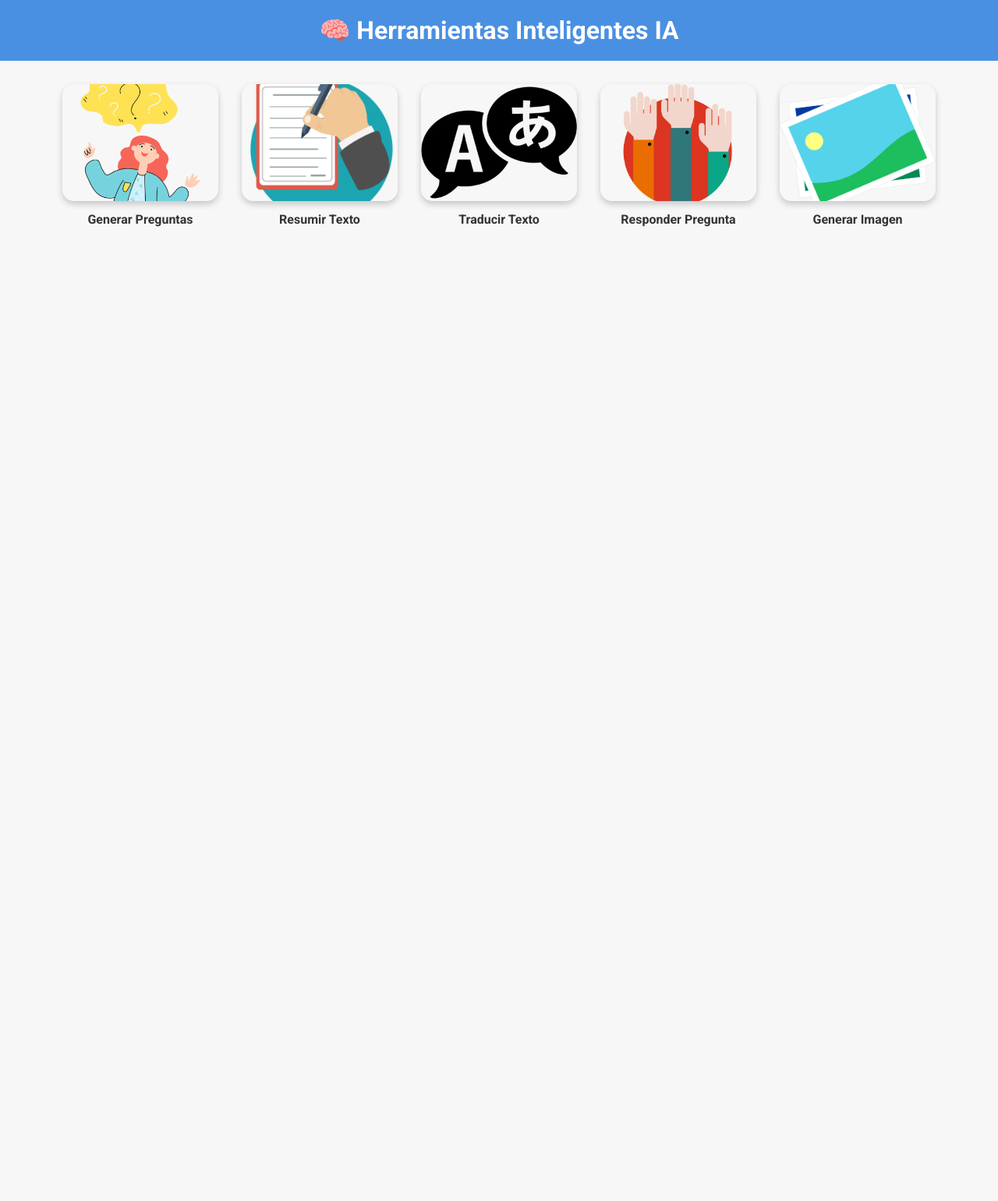
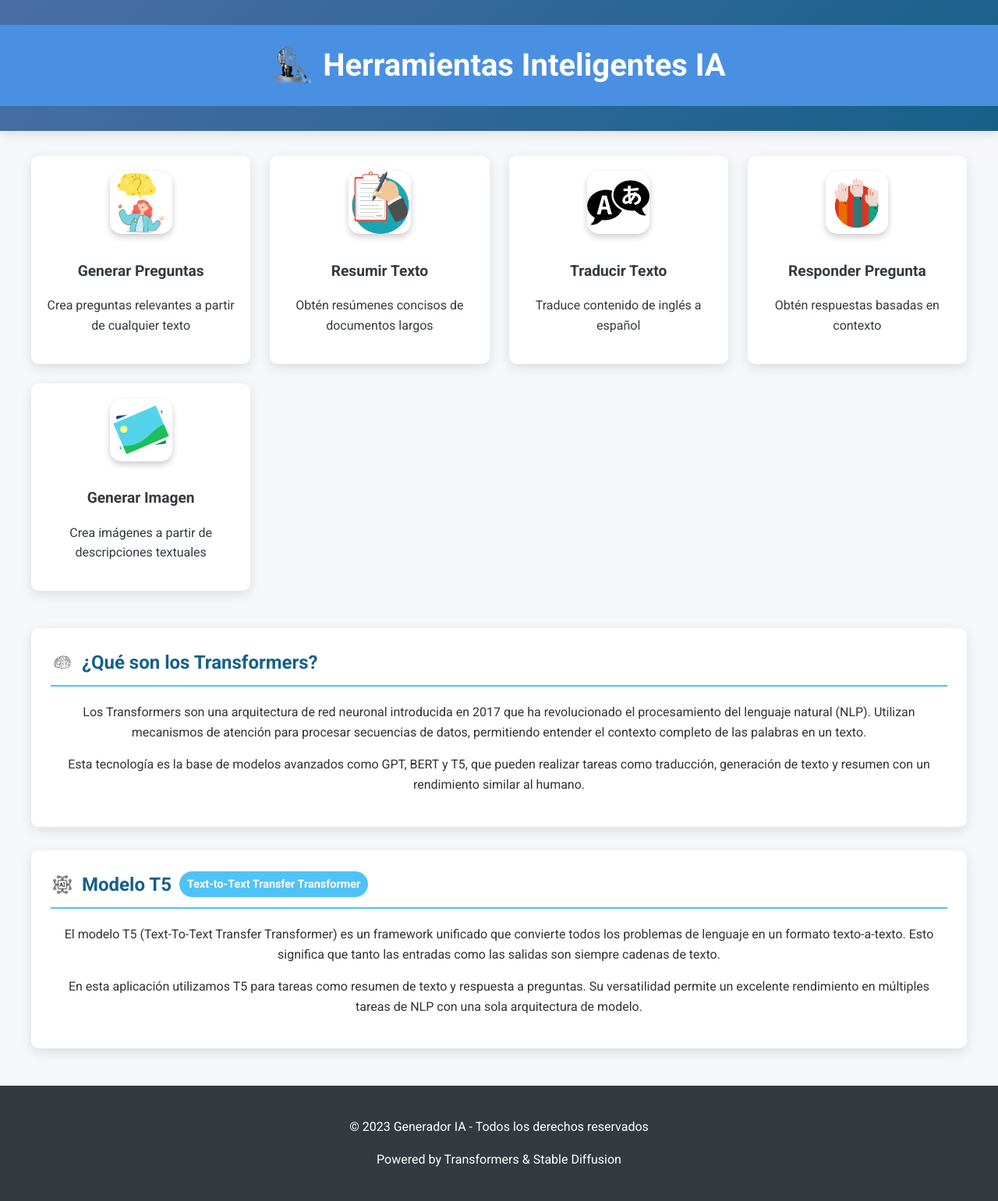
Before and after one commit to Uziel007/ConversacionesIA, a Flask app: page / in a window 1280 px wide. Shown: the whole page at 78% size. Before the commit the page ends 291 px from the top, so only its background shows below. Run offline with Flask 3, Linux system fonts and the light colour scheme.

Commit message:
Parte de imagenes y dashboard anexada

```diff
--- a/templates/index.html
+++ b/templates/index.html
@@ -1,20 +1,227 @@
-<!-- templates/index.html -->
 <!DOCTYPE html>
 <html lang="es">
 <head>
   <meta charset="UTF-8">
-  <title>Generador IA</title>
+  <meta name="viewport" content="width=device-width, initial-scale=1.0">
+  <title>Generador IA - Dashboard</title>
   <link rel="stylesheet" href="{{ url_for('static', filename='css/style.css') }}">
   <link href="https://fonts.googleapis.com/css2?family=Roboto:wght@400;700&display=swap" rel="stylesheet">
+  <style>
+    :root {
+      --primary-color: #4a6fa5;
+      --secondary-color: #166088;
+      --accent-color: #4fc3f7;
+      --light-color: #f8f9fa;
+      --dark-color: #343a40;
+    }
+
+    body {
+      font-family: 'Roboto', sans-serif;
+      line-height: 1.6;
+      color: #333;
+      background-color: #f5f7fa;
+      margin: 0;
+      padding: 0;
+    }
+
+    .header {
+      background: linear-gradient(135deg, var(--primary-color), var(--secondary-color));
+      color: white;
+      padding: 2rem 0;
+      text-align: center;
+      box-shadow: 0 4px 12px rgba(0,0,0,0.1);
+    }
+
+    .header h1 {
+      margin: 0;
+      font-size: 2.5rem;
+      display: flex;
+      align-items: center;
+      justify-content: center;
+    }
+
+    .logo {
+      width: 50px;
+      height: 50px;
+      margin-right: 15px;
+    }
+
+    .container {
+      max-width: 1200px;
+      margin: 2rem auto;
+      padding: 0 20px;
+      display: grid;
+      grid-template-columns: repeat(auto-fit, minmax(250px, 1fr));
+      gap: 25px;
+    }
+
+    .card {
+      background: white;
+      border-radius: 10px;
+      overflow: hidden;
+      box-shadow: 0 5px 15px rgba(0,0,0,0.1);
+      transition: transform 0.3s ease, box-shadow 0.3s ease;
+      text-align: center;
+      padding: 20px;
+      display: flex;
+      flex-direction: column;
+      align-items: center;
+    }
+
+    .card:hover {
+      transform: translateY(-10px);
+      box-shadow: 0 15px 30px rgba(0,0,0,0.15);
+    }
+
+    .card img {
+      width: 80px;
+      height: 80px;
+      object-fit: contain;
+      margin-bottom: 15px;
+    }
+
+    .card span {
+      font-weight: bold;
+      font-size: 1.2rem;
+      margin-bottom: 10px;
+    }
+
+    .card a {
+      text-decoration: none;
+      color: var(--dark-color);
+      width: 100%;
+    }
+
+    .info-section {
+      max-width: 1200px;
+      margin: 3rem auto;
+      padding: 0 20px;
+    }
+
+    .info-card {
+      background: white;
+      border-radius: 10px;
+      padding: 25px;
+      margin-bottom: 30px;
+      box-shadow: 0 5px 15px rgba(0,0,0,0.1);
+    }
+
+    .info-card h2 {
+      color: var(--secondary-color);
+      margin-top: 0;
+      border-bottom: 2px solid var(--accent-color);
+      padding-bottom: 10px;
+      display: flex;
+      align-items: center;
+    }
+
+    .info-card h2 img {
+      width: 30px;
+      margin-right: 10px;
+    }
+
+    .model-badge {
+      display: inline-block;
+      background-color: var(--accent-color);
+      color: white;
+      padding: 5px 10px;
+      border-radius: 20px;
+      font-size: 0.9rem;
+      margin-left: 10px;
+    }
+
+    footer {
+      background: var(--dark-color);
+      color: white;
+      text-align: center;
+      padding: 1.5rem 0;
+      margin-top: 3rem;
+    }
+
+    @media (max-width: 768px) {
+      .container {
+        grid-template-columns: 1fr;
+      }
+
+      .header h1 {
+        font-size: 2rem;
+      }
+    }
+  </style>
 </head>
 <body>
-  <h1>🧠 Herramientas Inteligentes IA</h1>
+  <div class="header">
+    <h1>
+      <img src="{{ url_for('static', filename='images/robo.png') }}" alt="AI Logo" class="logo">
+      Herramientas Inteligentes IA
+    </h1>
+  </div>
+
   <div class="container">
-    <a href="/preguntas"><img src="{{ url_for('static', filename='images/preguntas.png') }}" alt="Preguntas"><span>Generar Preguntas</span></a>
-    <a href="/resumen"><img src="{{ url_for('static', filename='images/resumen.png') }}" alt="Resumen"><span>Resumir Texto</span></a>
-    <a href="/traducir"><img src="{{ url_for('static', filename='images/traduccion.png') }}" alt="Traducir"><span>Traducir Texto</span></a>
-    <a href="/responder"><img src="{{ url_for('static', filename='images/responder.png') }}" alt="Responder"><span>Responder Pregunta</span></a>
-    <a href="/imagen"><img src="{{ url_for('static', filename='images/imagenes.png') }}" alt="Imagen"><span>Generar Imagen</span></a>
+    <div class="card">
+      <a href="/preguntas">
+        <img src="{{ url_for('static', filename='images/preguntas.png') }}" alt="Preguntas">
+        <span>Generar Preguntas</span>
+        <p>Crea preguntas relevantes a partir de cualquier texto</p>
+      </a>
+    </div>
+
+    <div class="card">
+      <a href="/resumen">
+        <img src="{{ url_for('static', filename='images/resumen.png') }}" alt="Resumen">
+        <span>Resumir Texto</span>
+        <p>Obtén resúmenes concisos de documentos largos</p>
+      </a>
+    </div>
+
+    <div class="card">
+      <a href="/traducir">
+        <img src="{{ url_for('static', filename='images/traduccion.png') }}" alt="Traducir">
+        <span>Traducir Texto</span>
+        <p>Traduce contenido de inglés a español</p>
+      </a>
+    </div>
+
+    <div class="card">
+      <a href="/responder">
+        <img src="{{ url_for('static', filename='images/responder.png') }}" alt="Responder">
+        <span>Responder Pregunta</span>
+        <p>Obtén respuestas basadas en contexto</p>
+      </a>
+    </div>
+
+    <div class="card">
+      <a href="/imagen">
+        <img src="{{ url_for('static', filename='images/imagenes.png') }}" alt="Imagen">
+        <span>Generar Imagen</span>
+        <p>Crea imágenes a partir de descripciones textuales</p>
+      </a>
+    </div>
   </div>
+
+  <div class="info-section">
+    <div class="info-card">
+      <h2>
+        <img src="{{ url_for('static', filename='images/cere.png') }}" alt="Transformers">
+        ¿Qué son los Transformers?
+      </h2>
+      <p>Los Transformers son una arquitectura de red neuronal introducida en 2017 que ha revolucionado el procesamiento del lenguaje natural (NLP). Utilizan mecanismos de atención para procesar secuencias de datos, permitiendo entender el contexto completo de las palabras en un texto.</p>
+      <p>Esta tecnología es la base de modelos avanzados como GPT, BERT y T5, que pueden realizar tareas como traducción, generación de texto y resumen con un rendimiento similar al humano.</p>
+    </div>
+
+    <div class="info-card">
+      <h2>
+        <img src="{{ url_for('static', filename='images/t.png') }}" alt="T5 Model">
+        Modelo T5 <span class="model-badge">Text-to-Text Transfer Transformer</span>
+      </h2>
+      <p>El modelo T5 (Text-To-Text Transfer Transformer) es un framework unificado que convierte todos los problemas de lenguaje en un formato texto-a-texto. Esto significa que tanto las entradas como las salidas son siempre cadenas de texto.</p>
+      <p>En esta aplicación utilizamos T5 para tareas como resumen de texto y respuesta a preguntas. Su versatilidad permite un excelente rendimiento en múltiples tareas de NLP con una sola arquitectura de modelo.</p>
+    </div>
+  </div>
+
+  <footer>
+    <p>© 2023 Generador IA - Todos los derechos reservados</p>
+    <p>Powered by Transformers & Stable Diffusion</p>
+  </footer>
 </body>
 </html>
```
Also changed, not shown: static/images/cere.png (added), static/images/logo.png (added), static/images/robo.png (added), static/images/t.png (added).
